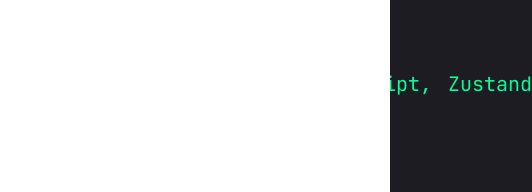
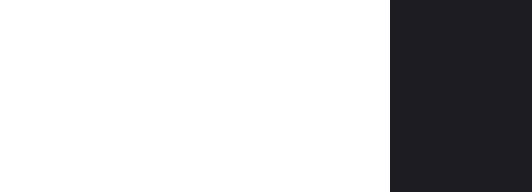
Before and after one commit to fer3443/my-portfolio, a Next.js app: page /work in a window 390 px wide. Shown: the part 1052-1244 px from the top of the page, 532 px wide, since content can reach past the window. Built offline with nearby package versions, Linux system fonts and the light colour scheme.

Commit message:
feat: fixed work view

```diff
--- a/src/app/page.tsx
+++ b/src/app/page.tsx
@@ -11,11 +11,12 @@ export default function HomePage() {
           <div className="text-center xl:text-left order-2 xl:order-none">
             <span className="text-xl">Full Stack Developer</span>
             <h1 className="h1 mb-6">
-              Hello I&apos;m <br />
+              {/* Hello I&apos;m <br /> */}
+              Hola soy <br/>
               <span className="text-accent">Fernando Arroyo</span>
             </h1>
             <p className="max-w-[500px] mb-9 text-white/80">
-            With a strong focus on front-end development and a deep interest in UX/UI design, I am passionate about transforming ideas into functional and engaging digital experiences. I work with technologies such as React, Next.js, and TypeScript. I am always eager to learn and grow, taking every project to the next level. Explore my work and get to know more about me!
+            Con un fuerte enfoque en el desarrollo front-end y un profundo interés en el diseño UX/UI, me apasiona transformar ideas en experiencias digitales funcionales y atractivas. Trabajo con tecnologías como React, Next.js y TypeScript. Siempre estoy dispuesto a aprender y crecer, llevando cada proyecto al siguiente nivel. ¡Explora mi trabajo y conoce más sobre mí!
             </p>
             {/*botones y sociales */}
             <div className="flex flex-col xl:flex-row items-center gap-8">
--- a/src/app/services/ui/ServicesComponent.tsx
+++ b/src/app/services/ui/ServicesComponent.tsx
@@ -18,20 +18,20 @@ const services = [
       "Con conocimientos en diseño UX/UI, mi compromiso en hacer efectivo ese mensaje que quieres transimitir con tu emprendimiento o marca, es posible. Enfocandome en soluciones adaptadas al problema planteado. 'El diseño es una forma de comunicar'",
     href: "",
   },
-  {
-    num: "03",
-    title: "Asistencia web.",
-    description:
-      "Soporte y asistencia para cada proyecto realizado. Porque el desarrollo de una aplicación web ",
-    href: "",
-  },
-  {
-    num: "04",
-    title: "SEO",
-    description:
-      "Lorem ipsum dolor, sit amet consectetur adipisicing elit. Rerum a quae non harum beatae dolores!",
-    href: "",
-  },
+  // {
+  //   num: "03",
+  //   title: "Asistencia web.",
+  //   description:
+  //     "Soporte y asistencia para cada proyecto realizado. Porque el desarrollo de una aplicación web ",
+  //   href: "",
+  // },
+  // {
+  //   num: "04",
+  //   title: "SEO",
+  //   description:
+  //     "Lorem ipsum dolor, sit amet consectetur adipisicing elit. Rerum a quae non harum beatae dolores!",
+  //   href: "",
+  // },
 ];
 
 export const ServicesComponent = () => {
--- a/src/app/work/ui/WorkComponent.tsx
+++ b/src/app/work/ui/WorkComponent.tsx
@@ -26,8 +26,8 @@ const projects = [
       "Participe como desarrollador Frontend en la aplicación Movil Renta, un sitio enfacado en la renta de automoviles mediante reservas, con la integracion de Payway para el pago del servicio.",
     stack: [{ name: "Next.js" }, { name: "Tailwind.css" }, { name: "Typescript" },{ name: "Zustand"}],
     image: "/mockup-rentacar.png",
-    live: "https://renta-car-ten.vercel.app/",
-    github: "",
+    live: "https://car-movilrenta.vercel.app/home",
+    github: "https://github.com/fer3443",
   },
   {
     num: "02",
@@ -36,9 +36,9 @@ const projects = [
     description:
       "En este proyecto participe tanto en el desarrollo Frontend, como Backend. Para la UI utilizamos componentes provistos por shadcn junto a tailwind y la incorporacion de MercadoPago para efectuar la compra de productos. Mi tareas como backender fueron realizar el crud de autenticación del usuario, con JWT, hasheo de informacion mediante bcrypt y el uso de cookies.",
     stack: [{ name: "Next.js" }, { name: "Tailwind.css" }, { name: "Shadcn" }, {name: "MongoDb"}, {name: "Zustand"}],
-    image: "/mockup-rentacar.png",
-    live: "/",
-    github: "",
+    image: "/mockup_benemex.png",
+    live: "https://www.benemexcomicstoree.ar/",
+    github: "https://github.com/fer3443",
   },
   {
     num: "03",
@@ -84,7 +84,7 @@ export const WorkComponent = () => {
               {/* project description */}
               <p className="text-white/60">{project.description}</p>
               {/* Stack */}
-              <ul className="flex gap-4">
+              <ul className="flex gap-4 flex-wrap md:flex-nowrap">
                 {project.stack.map((item, index) => (
                   <li key={index} className="text-xl text-accent">
                     {item.name}
```
Also changed, not shown: 1 other file (tests, documents, lock files or other folders).
